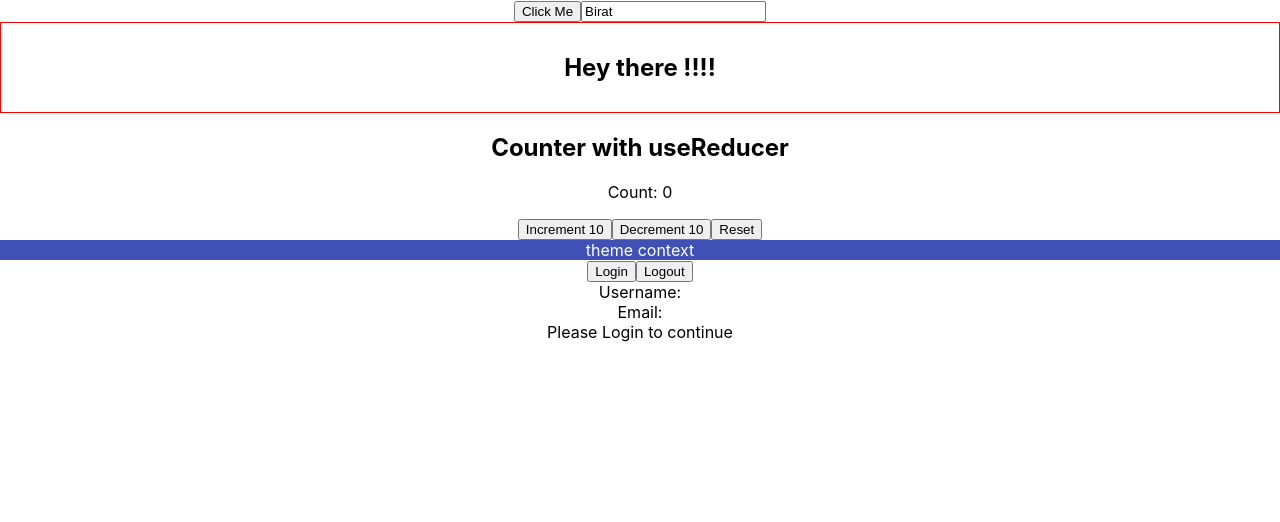
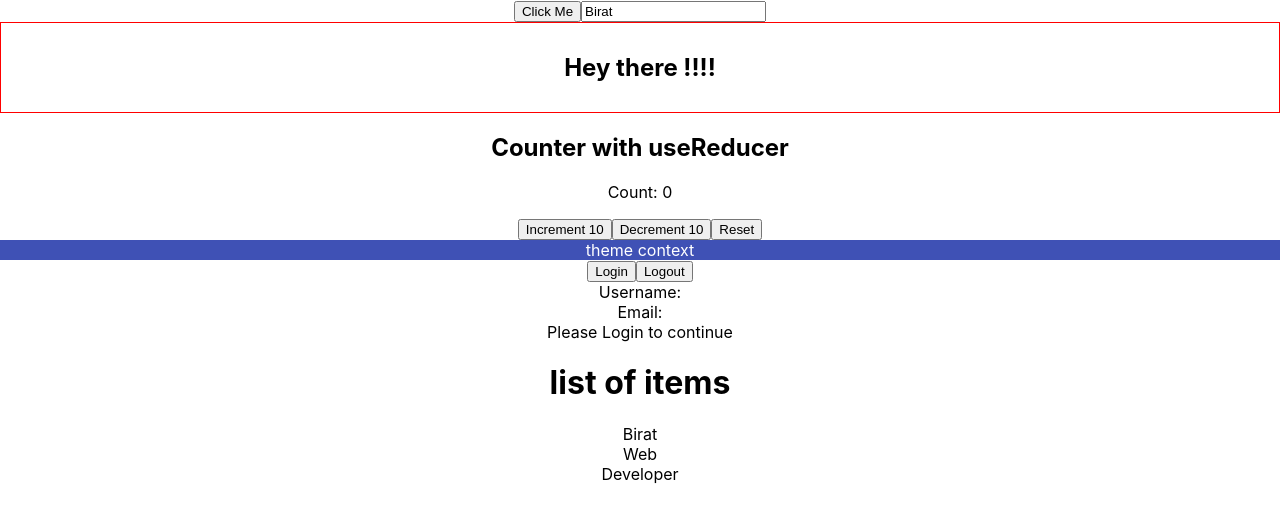
Before and after one commit to birat04/typescript, a React (Create React App) app: page / in a window 1280 px wide. Shown: the top 522 px of the page. Built offline with nearby package versions, Linux system fonts and the light colour scheme.

Commit message:
generic props

```diff
--- a/src/App.tsx
+++ b/src/App.tsx
@@ -62,6 +62,7 @@ import { UserContextProvider } from './components/context/UserContext'
 import { User} from './components/context/User'
 import { Private } from './components/auth/Private'
 import { Profile } from './components/auth/Profile'
+import { List } from './components/generics/List'
 function App () {
     return <div className="App">
       <Button handleClick={(event,id) =>{
@@ -85,6 +86,11 @@ function App () {
             </UserContextProvider>
             {/* <Counter message = 'The count value is {count}'/> */}
             <Private isLoggedIn={true} component= {Profile}/>
+            <List
+              items = {['Birat','Web','Developer']}
+              onClick = {(item) => alert(item)}
+            />
+
         </div>
 
       }
--- /dev/null
+++ b/src/components/generics/List.tsx
@@ -0,0 +1,18 @@
+type ListProps<T> = {
+    items : T[]
+    onClick : (value : T) => void
+}
+export const List = <T extends string>({items,onClick} : ListProps<T>) => {
+    return(
+        <div>
+            <h1>list of items</h1>
+            {items.map((item,index) =>{
+                return(
+                    <div key={index} onClick = {() => alert(item)}>
+                        {item}
+                    </div>
+                )
+            })}
+        </div>
+    )
+}
```
